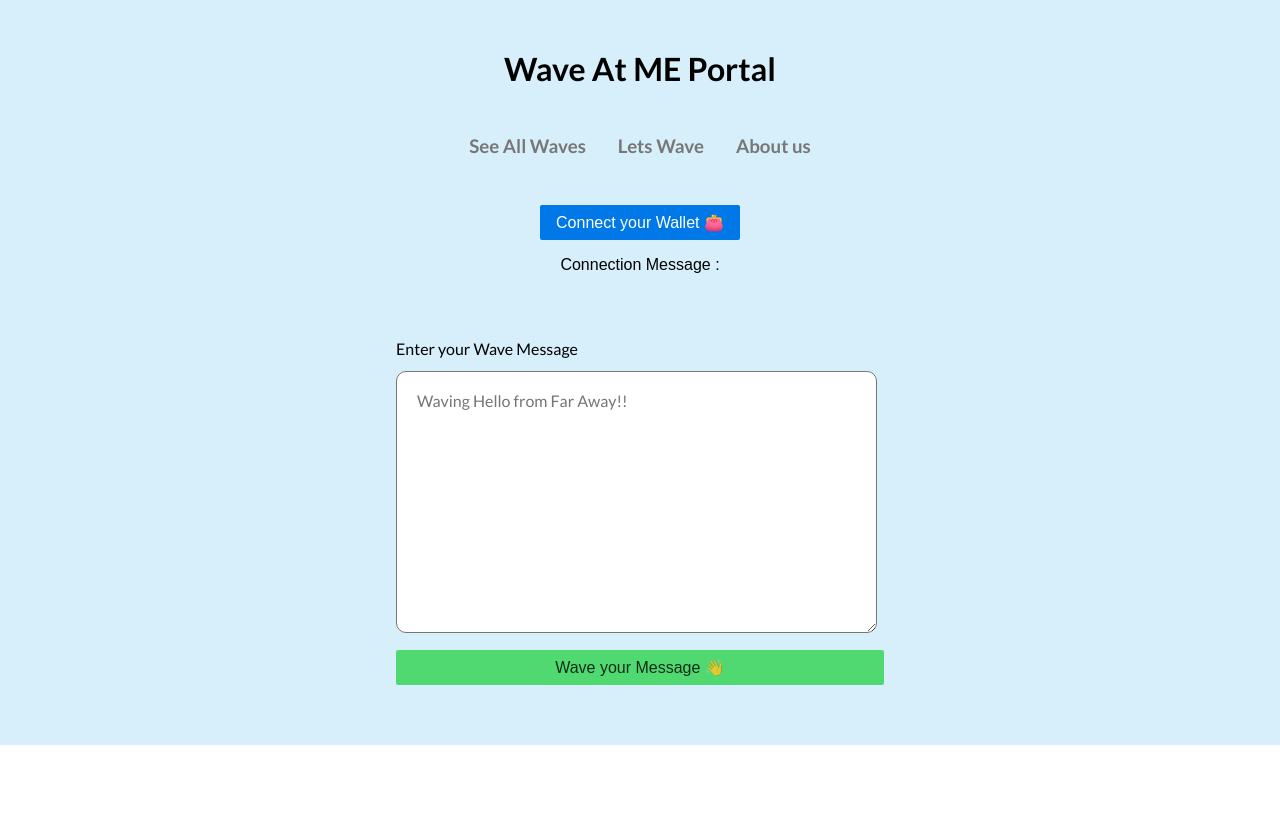
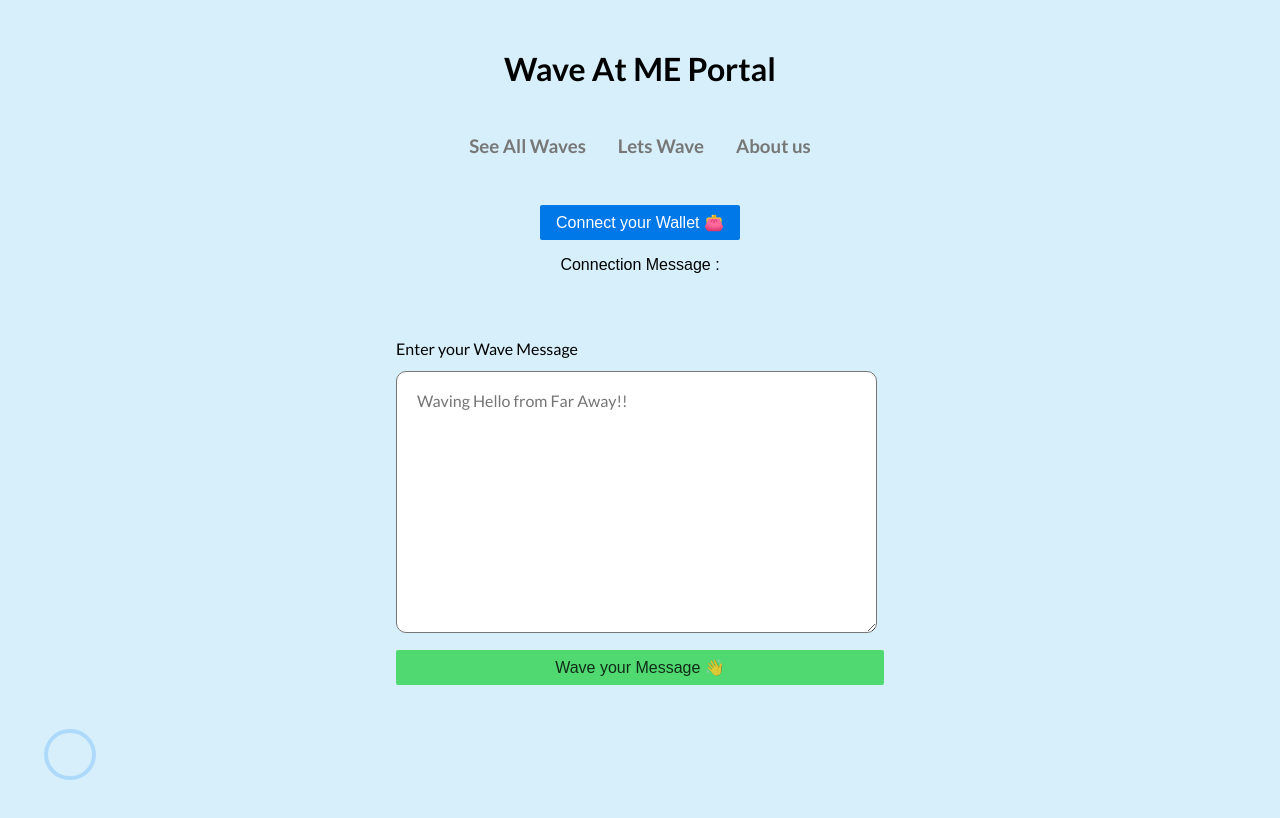
Before and after one commit to Lakshit-Chiranjiv/wave-at-me-dapp, a React (Vite) app in the folder client/: page / in a window 1280 px wide. Shown: the top 818 px of the page. Built offline with nearby package versions, Linux system fonts and the light colour scheme.

Commit message:
pasted loader code

```diff
--- a/client/src/App.jsx
+++ b/client/src/App.jsx
@@ -169,6 +169,7 @@ function App() {
           ))
         }
       </div>
+      <div class="lds-ripple"><div></div><div></div></div>
     </div>
   )
 }
```
